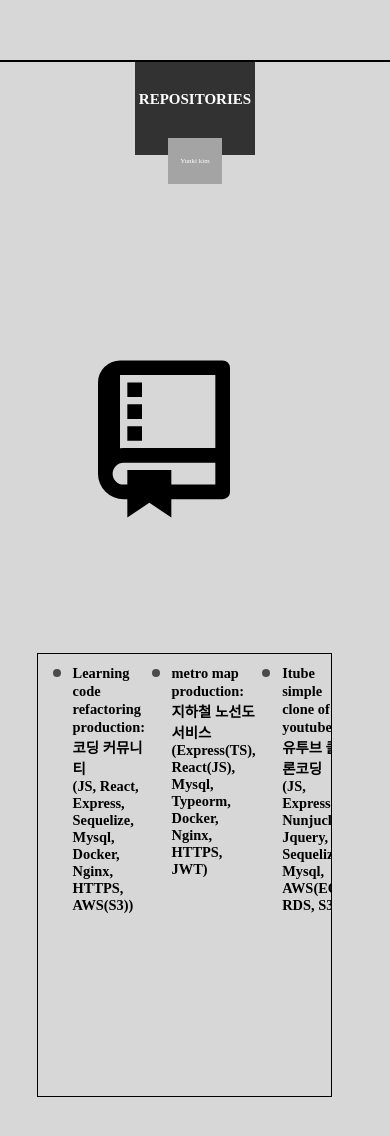
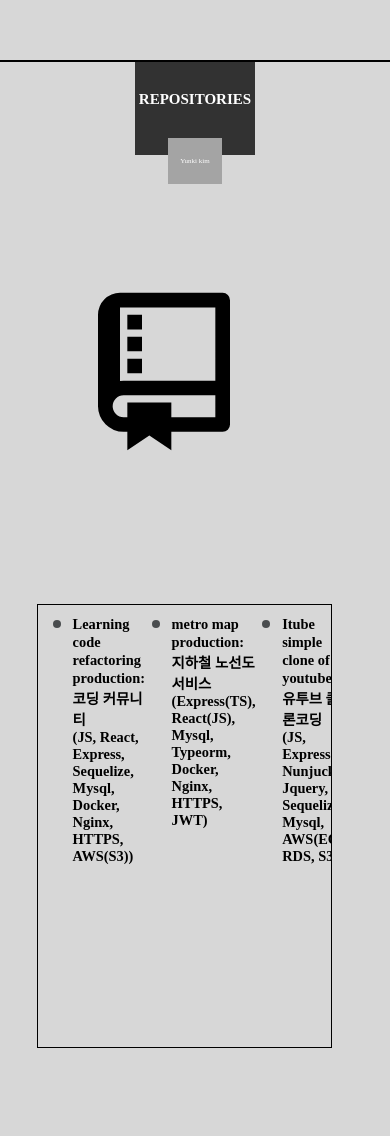
Before and after one commit to skullkim/resume-web-site, a Next.js app: page / in a window 390 px wide. Shown: the part 5640-6776 px from the top of the page. Built offline with nearby package versions, Linux system fonts and the light colour scheme.

Commit message:
refactor(Repositories.tsx): repositoriy logo 위치 변경
모바일 환경에서 repository 로고 위치 변경

```diff
--- a/components/Career.tsx
+++ b/components/Career.tsx
@@ -34,6 +34,7 @@ const CareerSkillBox = styled(SkillsBox)`
 
   @media (max-width: 1100px) {
     top: 0;
+    justify-self: center;
   }
 `;
 
--- a/components/Repositories.tsx
+++ b/components/Repositories.tsx
@@ -12,7 +12,7 @@ const RepositoryLogo = styled(PageLogo)`
   right: 8vw;
 
   @media (max-width: 1100px) {
-    top: -4vh;
+    top: -12vh;
     width: 35vw;
     z-index: 1;
   }
@@ -27,6 +27,7 @@ const RepositoryBox = styled.div`
   display: flex;
   align-items: flex-start;
   width: 50vw;
+
 `;
 
 const RepositoriesBox = styled(SkillsBox)`
@@ -44,6 +45,10 @@ const RepositoriesBox = styled(SkillsBox)`
     overflow-y: scroll;
   }
 
+  @media (max-width: 450px) {
+    position: relative;
+    top: -20vh;
+  }
 `;
 
 const RepositoryLink = styled.a`
```
